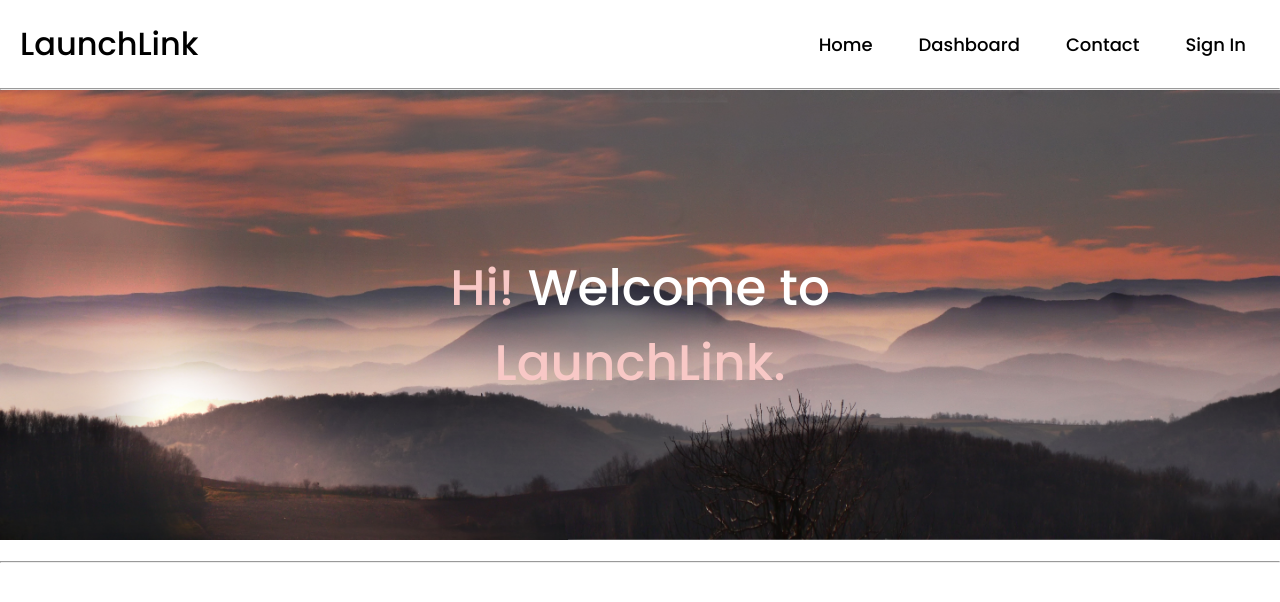
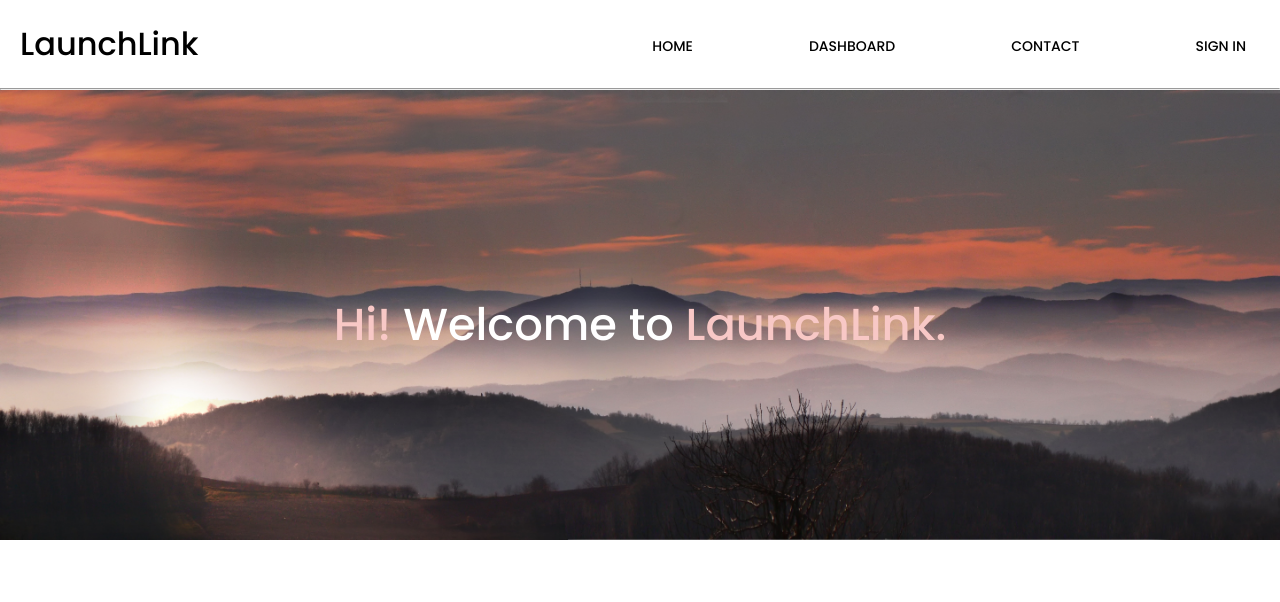
Before and after one commit to Mahasvin24/TechXelerate-LaunchLink, a Django app: page / in a window 1280 px wide. Shown: the top 602 px of the page. Run offline with Django 4.2, Linux system fonts and the light colour scheme; some libraries are stand-ins or nearby versions.

Commit message:
Navbar Changes

```diff
--- a/about/static/about/css/style.css
+++ b/about/static/about/css/style.css
@@ -24,6 +24,18 @@ li {
   padding: 20px;
   background-color: white;
   color: black;
+  flex-wrap: wrap;
+}
+
+nav a::before {
+  content: "";
+  display: block;
+  height: 5px;
+  background-color: #444;
+  position: absolute;
+  top: 0%;
+  width: 0%;
+  transition: all ease-in-out 250ms;
 }
 
 .nav-links a {
@@ -38,14 +50,55 @@ li {
   display: flex;
   gap: 1em;
   font-size: 18px;
+  flex-wrap: wrap;
 }
 
-.menu li:hover {
-  background-color: #DEE3FF;
-  border-radius: 5px;
-  transition: 0.3s ease;
+header::after {
+  content: "";
+  display: table;
+  clear: both;
 }
 
+nav li {
+  display: inline-block;
+  margin-left: 70px;
+  padding-top: 23px;
+  position: relative;
+}
+
+nav a {
+  color: #444;
+  text-decoration: none;
+  text-transform: uppercase;
+  font-size: 14px;
+}
+
+nav a:hover {
+  color: #000;
+}
+
+nav a::before {
+  content: "";
+  display: block;
+  height: 5px;
+  background-color: #444;
+  position: absolute;
+  top: 0%;
+  width: 0%;
+  transition: all ease-in-out 250ms;
+}
+
+nav a:hover::before {
+  width: 70%;
+}
+
+/*
+.menu li:hover {
+    background-color: $nav_hover;
+    border-radius: 5px;
+    transition: 0.3s ease;
+}
+*/
 .menu li {
   padding: 5px 14px;
 }
@@ -71,7 +124,7 @@ hr {
   position: relative;
   text-align: center;
   color: white;
-  font-size: 50px;
+  font-size: 3.5vw;
 }
 
 .special-text {
--- a/about/static/about/css/style.scss
+++ b/about/static/about/css/style.scss
@@ -44,6 +44,20 @@ li {
     padding: 20px;
     background-color: white;
     color: black;
+    flex-wrap: wrap;
+}
+
+nav a::before {
+    content: '';
+    display: block;
+    height: 5px;
+    background-color: #444;
+
+    position: absolute;
+    top: 0%;
+    width: 0%;
+
+    transition: all ease-in-out 250ms;
 }
 
 .nav-links a {
@@ -60,14 +74,60 @@ li {
     display: flex;
     gap: 1em;
     font-size: 18px;
+    flex-wrap: wrap;
 }
 
+
+header::after {
+    content: '';
+    display: table;
+    clear: both;
+}
+
+nav li {
+    display: inline-block;
+    margin-left: 70px;
+    padding-top: 23px;
+
+    position: relative;
+}
+
+nav a {
+    color: #444;
+    text-decoration: none;
+    text-transform: uppercase;
+    font-size: 14px;
+  }
+
+  nav a:hover {
+    color: #000;
+  }
+
+  nav a::before {
+    content: '';
+    display: block;
+    height: 5px;
+    background-color: #444;
+
+    position: absolute;
+    top: 0%;
+    width: 0%;
+
+    transition: all ease-in-out 250ms;
+  }
+
+  nav a:hover::before {
+    width: 70%;
+  }
+
+
+/*
 .menu li:hover {
     background-color: $nav_hover;
     border-radius: 5px;
     transition: 0.3s ease;
 }
-
+*/
 .menu li {
     padding: 5px 14px;
 }
@@ -96,7 +156,7 @@ hr {
     position: relative;
     text-align: center;
     color: white;
-    font-size: 50px;
+    font-size: 3.5vw;
 }
 
 .special-text {
--- a/about/templates/about/home.html
+++ b/about/templates/about/home.html
@@ -5,6 +5,7 @@
 {% block body %}
 
 <!--Navbar-->
+<header>
   <nav class="navbar">
     <!-- Logo + Name-->
     <div class="logo">LaunchLink</div>
@@ -17,6 +18,7 @@
       </div>
     </ul>
   </nav>
+</header>
 
 <!--Section Divier-->
 <hr>
@@ -27,7 +29,6 @@
   <div id="intro-centered"> <span class="special-text"> Hi! </span> Welcome to <span class="special-text"> LaunchLink. </span></div>
 </div>
 
-<!--Section Divier-->
-<hr>
+
 
 {% endblock %}
```
Also changed, not shown: 1 other file. Lines whose indentation alone changed are shown as unchanged.
